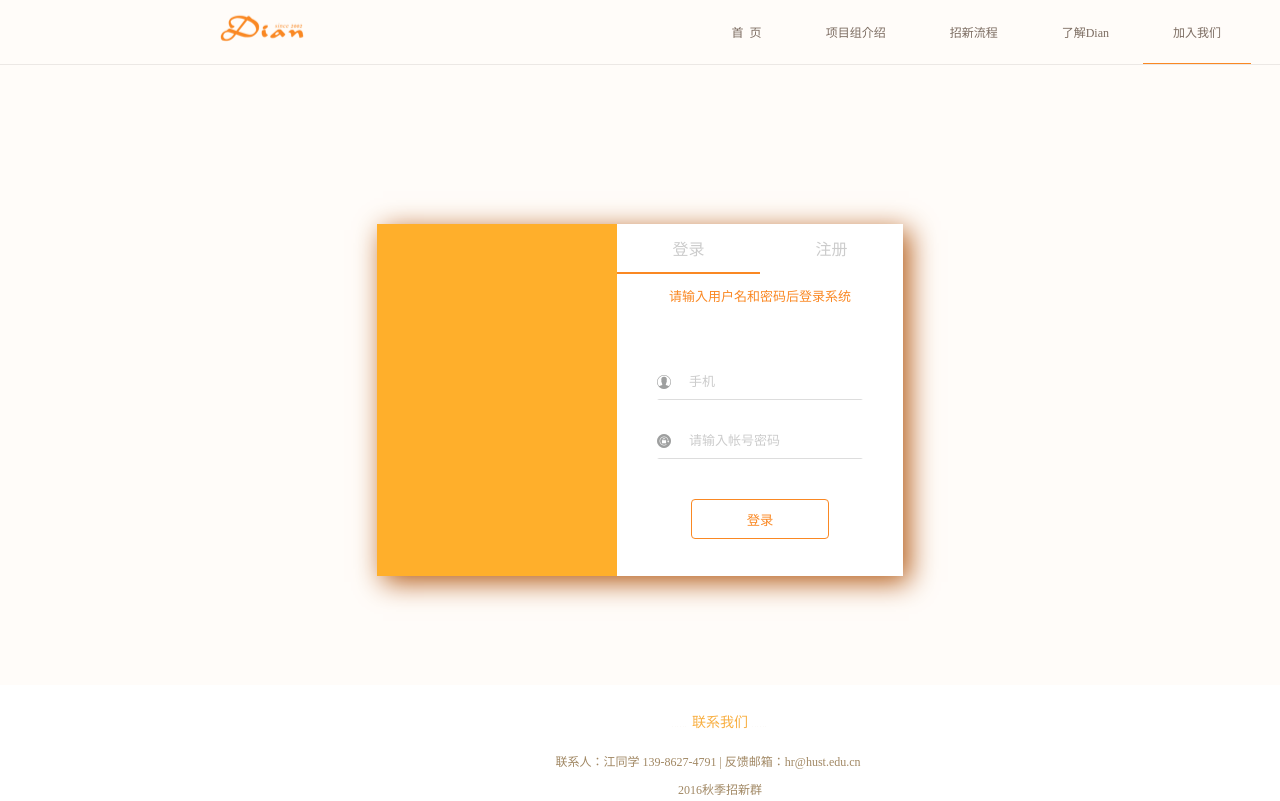
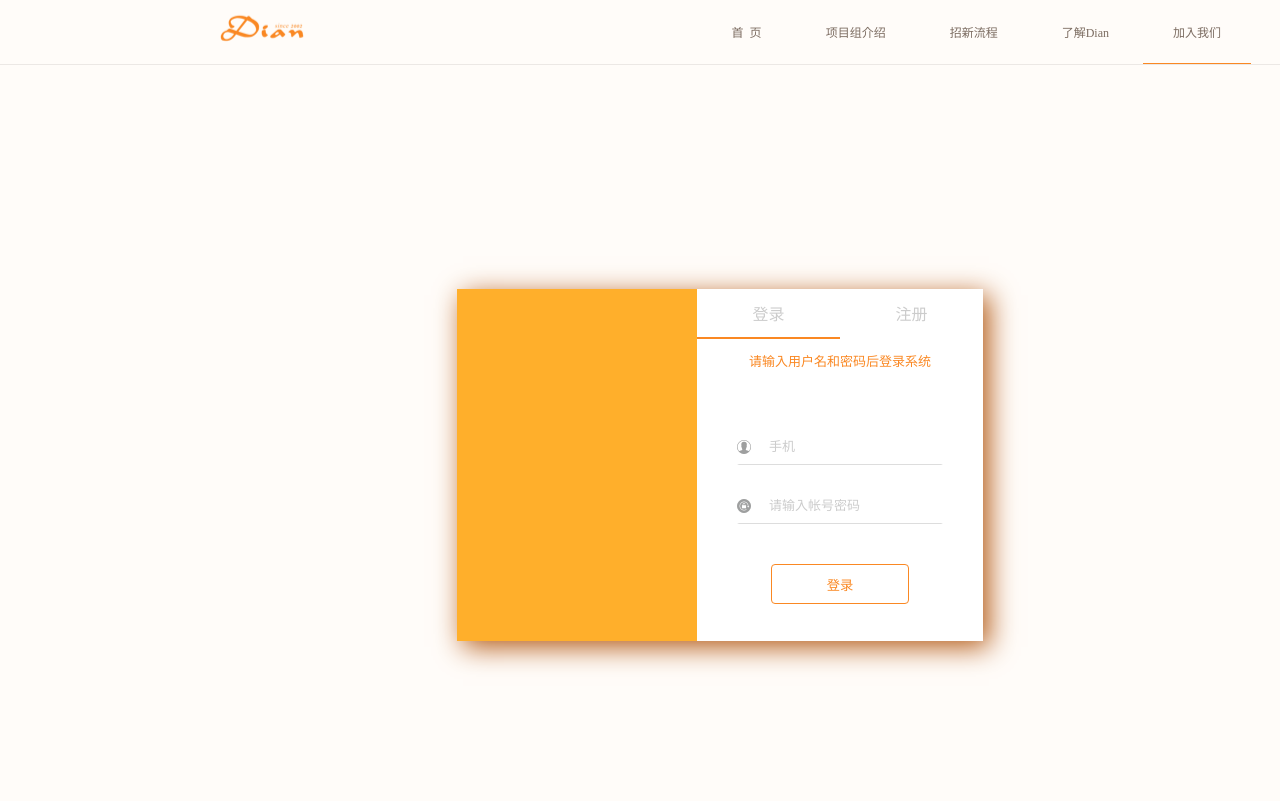
Before and after one commit to YuanXMjoy/dian_recruit, a plain HTML site: page Dian/login.html in a window 1280 px wide. Shown: the top 801 px of the page. Drawn offline with Linux system fonts and the light colour scheme.

Commit message:
join_box position fix

```diff
--- a/Dian/css/arrange_style.css
+++ b/Dian/css/arrange_style.css
@@ -1,6 +1,5 @@
 .mainBox {
     height: 620px;
-    border-top: 1px solid #ECE8E5;
     background-color: #FFFCF9;
 }
 
--- a/Dian/css/login_style.css
+++ b/Dian/css/login_style.css
@@ -1,10 +1,15 @@
+#boxpos_ctrl {
+    display: block;
+    height: 224px;
+    background-color: #FFFCF9;
+    border-top: 1px solid #ECE8E5;
+}
+
 .joinBox {
-    position: absolute;
+    margin: auto;
     width: 526px;
     height: 352px;
-    top: 224px;
     left: 50%;
-    margin-left: -263px;
     box-shadow: 6px 6px 26px 0 #B35914;
 }
 
--- a/Dian/login.html
+++ b/Dian/login.html
@@ -31,6 +31,7 @@
 
 </div>
 
+<div id="boxpos_ctrl"></div>
 <div class="mainBox">
     <div id="joinUs" class="joinBox">
         <div class="leftBox"></div>
```
Also changed, not shown: 2 other files.
